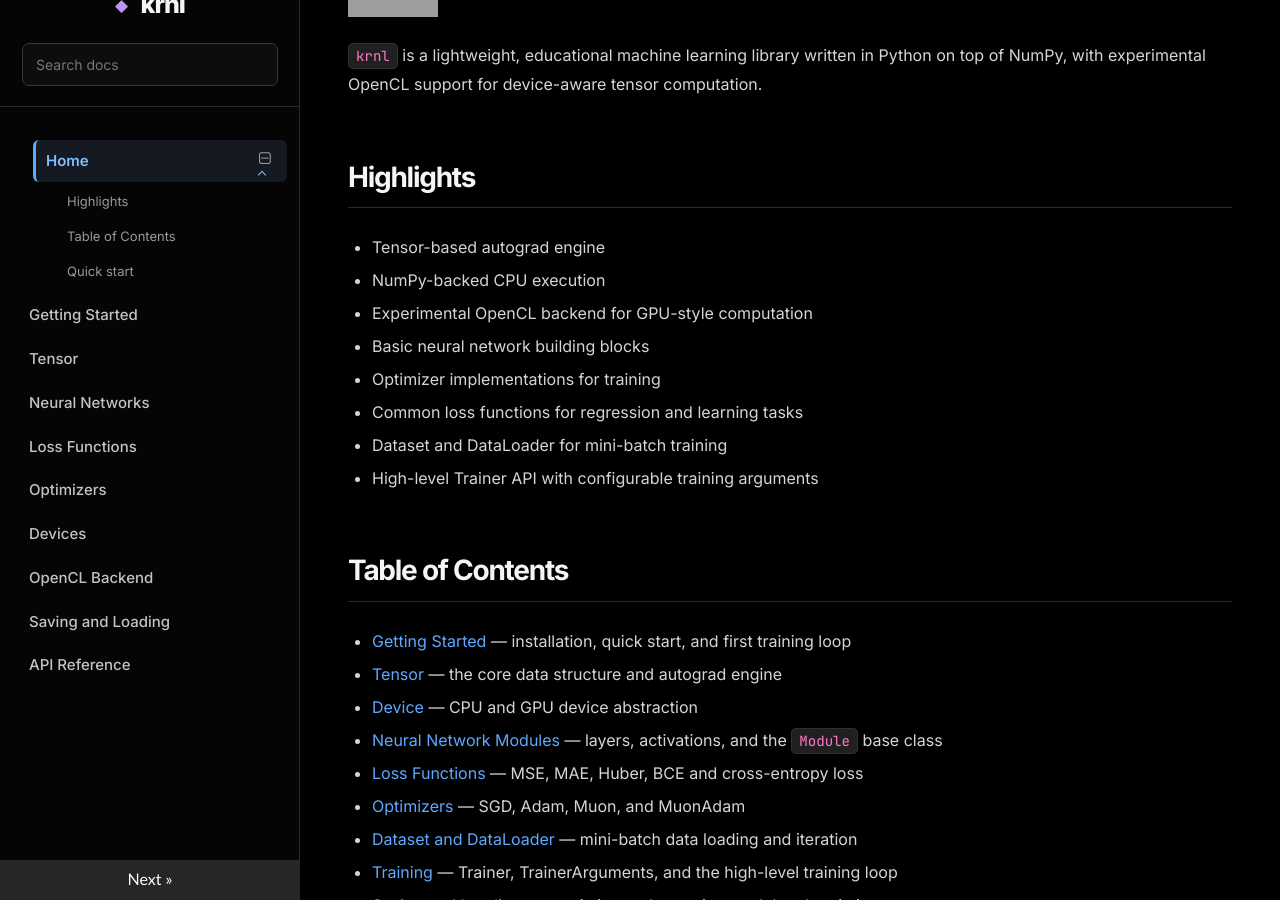
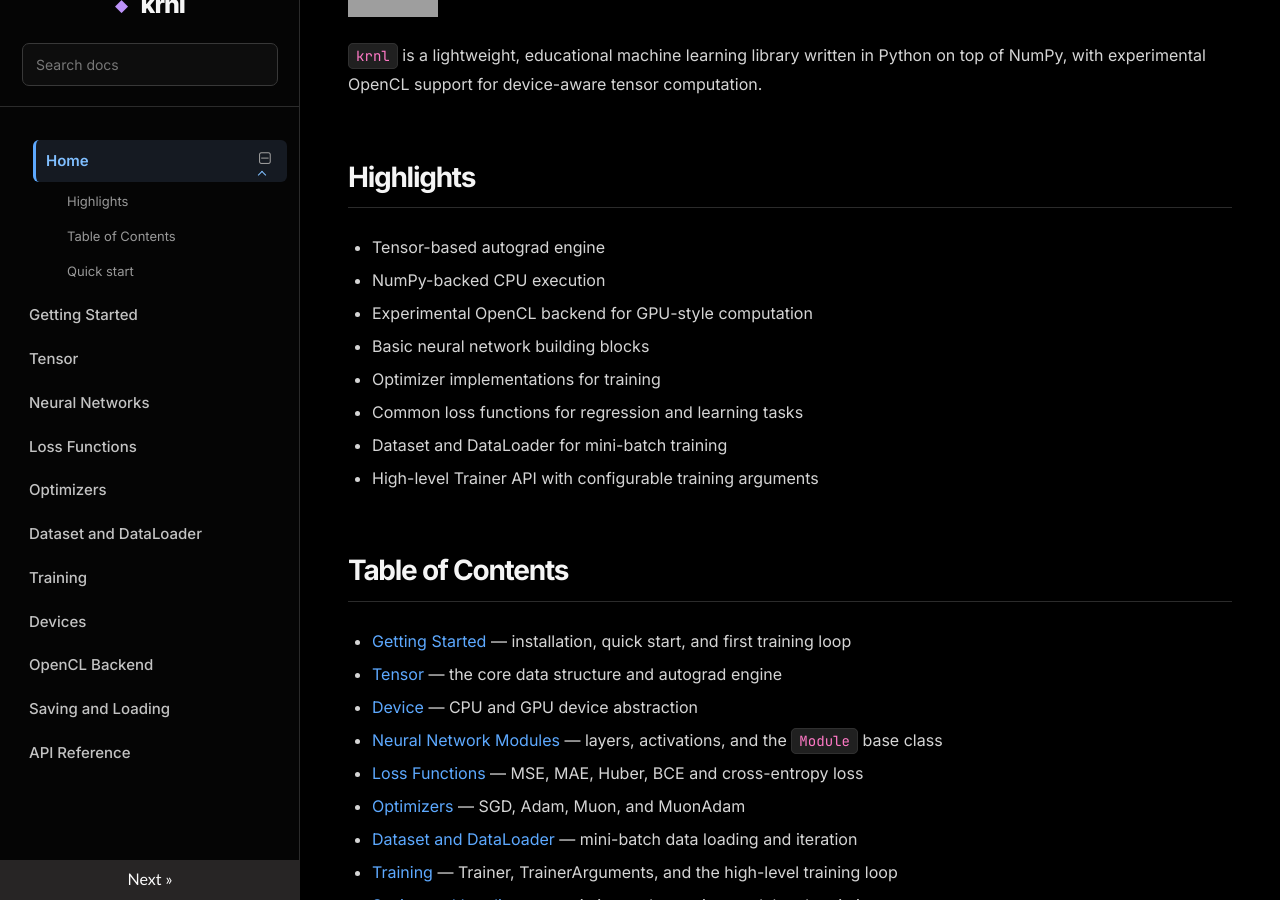
Before and after one commit to helloadhavan/krnl, an MkDocs documentation site: the page built from docs/index.md, in a window 1280 px wide and 900 px high, scrolled down 307 px. Built offline with MkDocs 1.6.1, drawn with Linux system fonts in a browser that asks for light colours; nearby versions of some CDN libraries; grey boxes are pictures that could not be loaded.

Commit message:
[Task] Update mkdocs.yml

```diff
--- a/mkdocs.yml
+++ b/mkdocs.yml
@@ -14,6 +14,8 @@ nav:
   - Neural Networks: nn.md
   - Loss Functions: loss.md
   - Optimizers: optimizers.md
+  - Dataset and DataLoader: data.md
+  - Training: training.md
   - Devices: device.md
   - OpenCL Backend: opencl_backend.md
   - Saving and Loading: saving_loading.md
```
